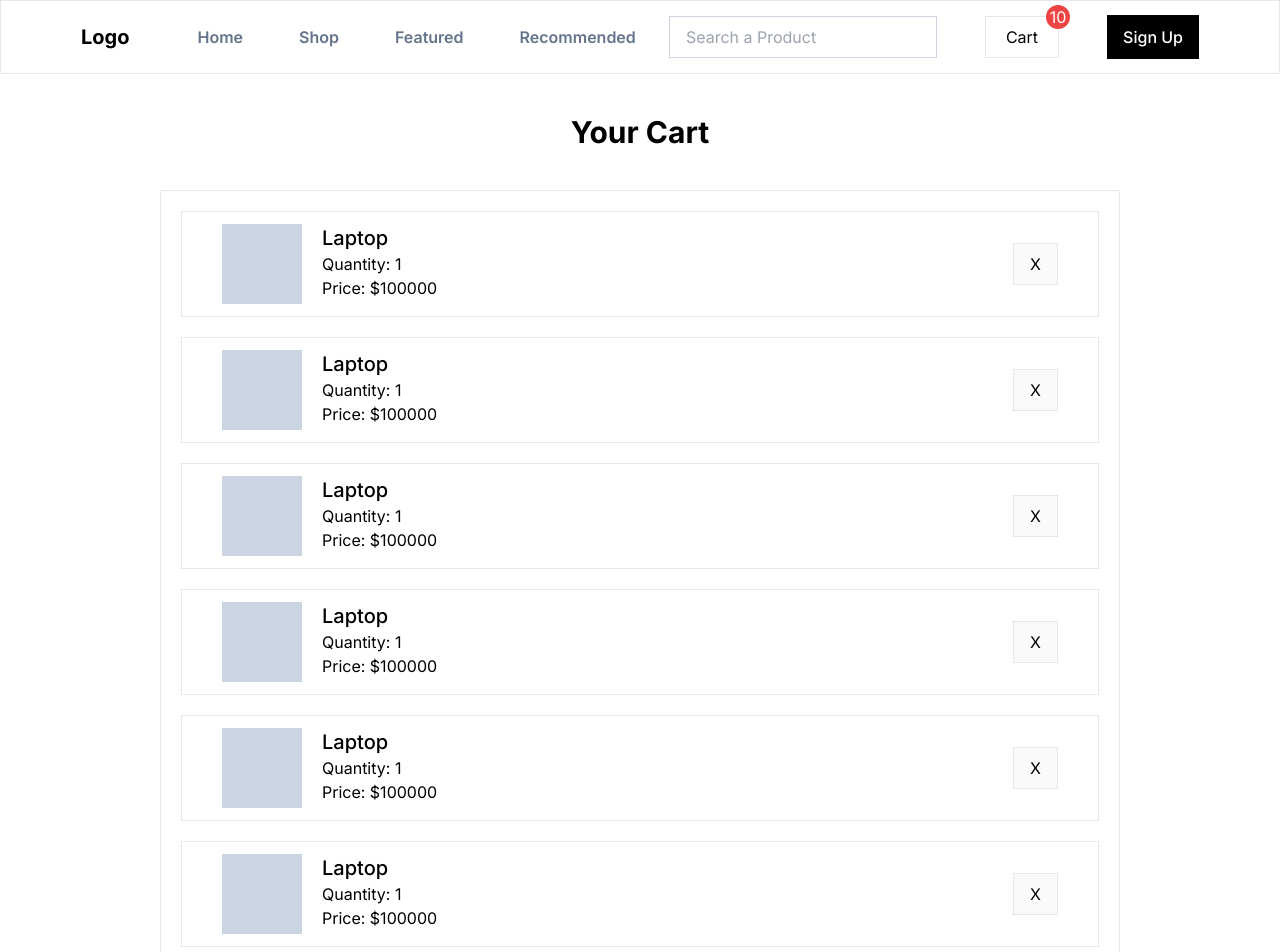
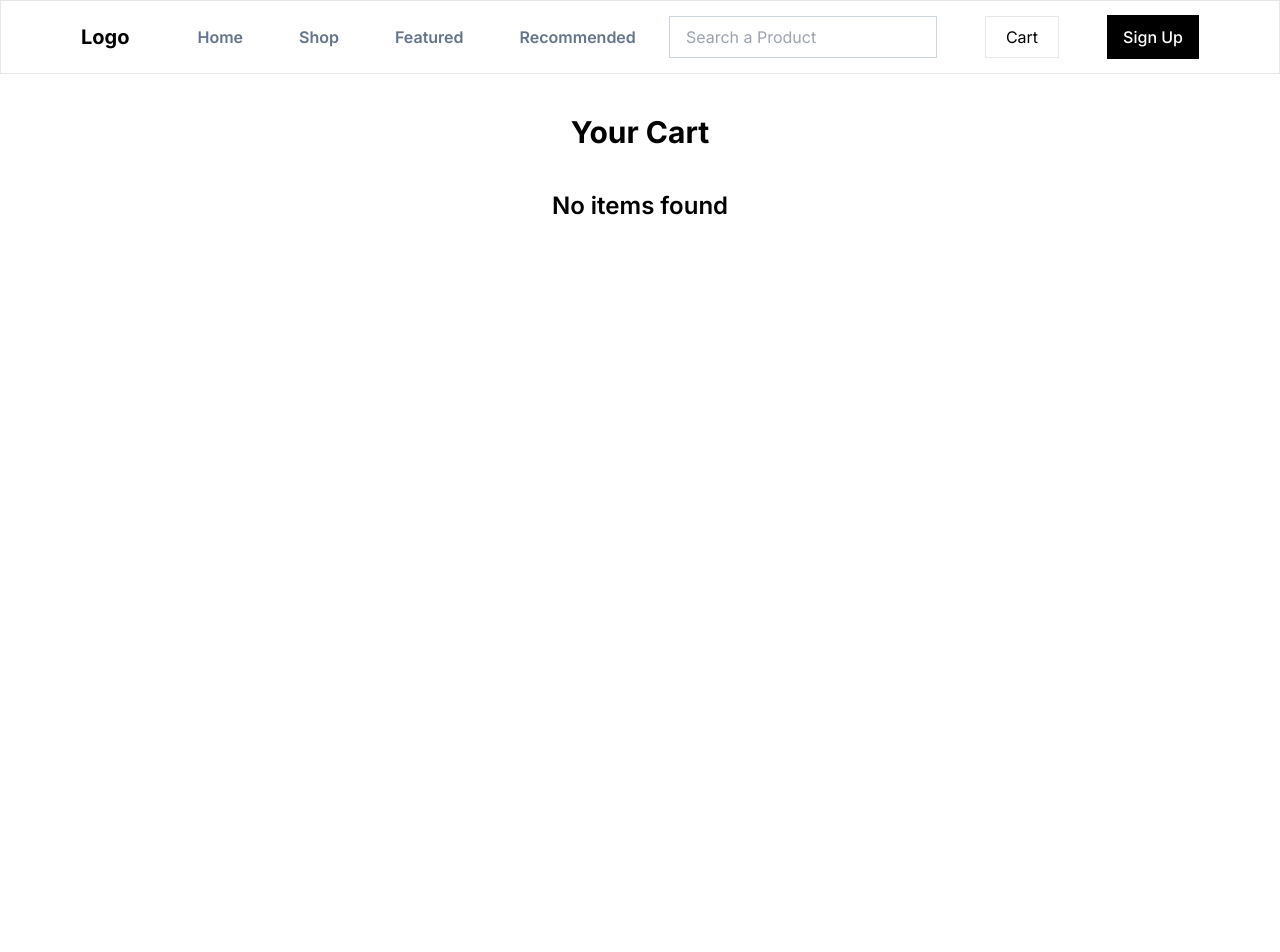
Before and after one commit to prakashcs44/nextjs_ecommerce, a Next.js app: page /cart in a window 1280 px wide. Shown: the top 952 px of the page. After the commit the page ends 800 px from the top, so only its background shows below. Built offline with nearby package versions, Linux system fonts and the light colour scheme.

Commit message:
added add to cart functionality

```diff
--- a/app/cart/page.jsx
+++ /dev/null
@@ -1,45 +0,0 @@
-"use client"
-import React from 'react'
-import CartItem from "@/components/CartItem"
-
-function page() {
-  return (
-    <div className='mt-10'>
-      <h1 className='text-center font-bold text-3xl'>Your Cart</h1>
-      <div className=' py-10 flex flex-col gap-10 items-center'>
-        <div className='space-y-5  border py-5 px-5 w-3/4'>
-        <CartItem/>
-        <CartItem/>
-        <CartItem/>
-        <CartItem/>
-        <CartItem/>
-        <CartItem/>
-        </div>
-        <div className='border px-6 py-5 space-y-5 h-fit w-1/2'>
-         <h1 className='text-2xl text-center'>Order summary</h1>
-         <div className='space-y-6'>
-            <div className='border-b flex justify-between'>
-                <p>Sub Total:</p>
-                <p>$8000</p>
-
-            </div>
-            <div className='border-b flex justify-between'>
-                <p>Shipping:</p>
-                <p>$10</p>
-
-            </div>
-            <div className='border-b font-semibold flex justify-between'>
-                <p>Order Total:</p>
-                <p>$8010</p>
-
-            </div>
-         </div>
-         <button className=' px-3 py-2 bg-black text-white w-full hover:bg-slate-800'>Checkout</button>
-        </div>
-      </div>
-
-    </div>
-  )
-}
-
-export default page
--- /dev/null
+++ b/app/cart/page.tsx
@@ -0,0 +1,57 @@
+"use client";
+import React, { useMemo, useState } from "react";
+import CartItem from "@/components/CartItem";
+import { useCart } from "@/contexts/cartContext";
+
+const SHIPPING_CHARGE = 10;
+
+function page() {
+  const { cart } = useCart();
+
+  const totalPrice = useMemo(() => {
+    return cart.reduce((acc: any, curr: any) => {
+      return acc + curr.price;
+    }, 0);
+  }, [cart]);
+
+  return (
+    <div className="mt-10">
+      <h1 className="text-center font-bold text-3xl">Your Cart</h1>
+      {cart.length === 0 ? (
+        <h1 className="text-center py-10 font-semibold text-2xl">
+          No items found
+        </h1>
+      ) : (
+        <div className=" py-10 flex flex-col gap-10 items-center">
+          <div className="space-y-5  border py-5 px-5 w-3/4">
+            {cart.map((product: any) => (
+              <CartItem key={product.id} product={product} />
+            ))}
+          </div>
+          <div className="border px-6 py-5 space-y-5 h-fit w-1/2">
+            <h1 className="text-2xl text-center">Order summary</h1>
+            <div className="space-y-6">
+              <div className="border-b flex justify-between">
+                <p>Sub Total:</p>
+                <p>${totalPrice}</p>
+              </div>
+              <div className="border-b flex justify-between">
+                <p>Shipping:</p>
+                <p>${SHIPPING_CHARGE}</p>
+              </div>
+              <div className="border-b font-semibold flex justify-between">
+                <p>Order Total:</p>
+                <p>${totalPrice + SHIPPING_CHARGE}</p>
+              </div>
+            </div>
+            <button className=" px-3 py-2 bg-black text-white w-full hover:bg-slate-800">
+              Checkout
+            </button>
+          </div>
+        </div>
+      )}
+    </div>
+  );
+}
+
+export default page;
--- a/app/globals.css
+++ b/app/globals.css
@@ -6,7 +6,7 @@
 
 .home-main {
     width: 97vw;
-    height: 70vh;
+    height: 80vh;
     margin: auto;
     background: rgba(0, 0, 0, 0.7) url("/laptop.jpg");
     background-blend-mode: overlay;
--- a/app/layout.tsx
+++ b/app/layout.tsx
@@ -2,6 +2,7 @@ import type { Metadata } from "next";
 import { Inter } from "next/font/google";
 import "./globals.css";
 import Navbar from "@/components/Navbar"
+import CardContextProvider from "@/contexts/cartContext";
 
 const inter = Inter({ subsets: ["latin"] });
 
@@ -17,10 +18,13 @@ export default function RootLayout({
 }>) {
   return (
     <html lang="en">
+      <CardContextProvider>
       <body className={inter.className}>
         <Navbar/>
         {children}
         </body>
+      </CardContextProvider>
+
     </html>
   );
 }
--- a/app/product/[id]/page.tsx
+++ b/app/product/[id]/page.tsx
@@ -1,4 +1,5 @@
 
+import AddToCart from '@/components/AddToCart';
 import React from 'react'
 
 
@@ -24,7 +25,7 @@ async function page(props:any) {
       <h1 className='font-bold text-3xl'>{product.title}</h1>
       <p>{product.description}</p>
       <p className='font-semibold text-xl'>Price: ${product.price}</p>
-      <button className='bg-black py-2 px-4 text-white hover:bg-slate-800'>Add to Cart</button>
+       <AddToCart product = {product}/>
       </div>
 
 
--- /dev/null
+++ b/components/AddToCart.tsx
@@ -0,0 +1,42 @@
+"use client";
+import { useCart } from "@/contexts/cartContext";
+import React, { useEffect, useState } from "react";
+
+
+function AddToCart(props: any) {
+  const product = props.product;
+  const [itemAdded, setItemAdded] = useState(false);
+  const {cart,removeItemFromCart,addItemToCart} = useCart();
+
+  useEffect(() => {
+
+
+    if (cart.length === 0) return;
+
+    const productExists = cart.find((p: any) => p.id === product.id);
+    if (productExists) {
+      setItemAdded(true);
+    }
+  }, [product]);
+
+  const handler = () => {
+    if (itemAdded) {
+      removeItemFromCart(product.id);
+      setItemAdded(false);
+    } else {
+      addItemToCart(product);
+      setItemAdded(true);
+    }
+  };
+
+  return (
+    <button
+      className="bg-black py-2 px-4 text-white hover:bg-slate-800"
+      onClick={handler}
+    >
+      {itemAdded ? "Remove From Cart" : "Add To Cart"}
+    </button>
+  );
+}
+
+export default AddToCart;
--- a/components/CartItem.tsx
+++ b/components/CartItem.tsx
@@ -1,6 +1,13 @@
+"use client"
+import { useCart } from '@/contexts/cartContext';
 import React from 'react'
 
-function CartItem() {
+function CartItem(props:any) {
+
+  const product = props.product;
+  const {removeItemFromCart} = useCart();
+
+
 
 
 
@@ -8,17 +15,17 @@ function CartItem() {
     <div className='flex items-center justify-between px-10 border py-3 gap-3'>
 
        <div className='flex gap-5'>
-        <div className='size-20 bg-slate-300'/>
+        <img src={product?.image} alt = {product?.title} className=' w-44'/>
 
          <div>
-          <h1 className='font-medium text-xl'>Laptop</h1>
+          <h1 className='font-medium text-xl'>{product?.title}</h1>
           <p>Quantity: 1</p>
-          <p>Price: $100000</p>
+          <p>Price: ${product?.price}</p>
          </div>
 
        </div>
 
-       <button className=' py-2 px-4 border bg-slate-50 hover:bg-slate-100'>X</button>
+       <button className=' py-2 px-4 border bg-slate-50 hover:bg-slate-100' onClick={()=>removeItemFromCart(product?.id)}>X</button>
 
     </div>
   )
--- a/components/Navbar.tsx
+++ b/components/Navbar.tsx
@@ -3,6 +3,7 @@
 import Link from "next/link";
 import { usePathname } from "next/navigation";
 import Search from "./Search";
+import { useCart } from "@/contexts/cartContext";
 
 const navLinks = [
   {
@@ -25,6 +26,7 @@ const navLinks = [
 
 const Navbar = () => {
   const pathname = usePathname();
+  const { cart } = useCart();
 
   return (
     <nav className=" bg-white flex items-center  py-2 px-20 border justify-between sticky top-0 left-0 right-0 z-50">
@@ -49,10 +51,17 @@ const Navbar = () => {
       <div className="flex items-center gap-12">
         <Search />
 
-        <Link href="/cart" className="py-2 px-5 border hover:bg-slate-50 relative">
+        <Link
+          href="/cart"
+          className="py-2 px-5 border hover:bg-slate-50 relative"
+        >
           Cart
-          <div className="absolute size-6 bg-red-500 rounded-full top-0 left-full -translate-y-1/2 -translate-x-1/2 text-white flex items-center justify-center">10</div>
-          </Link>
+          {cart.length > 0 && (
+            <div className="absolute size-6 bg-red-500 rounded-full top-0 left-full -translate-y-1/2 -translate-x-1/2 text-white flex items-center justify-center">
+              {cart.length}
+            </div>
+          )}
+        </Link>
 
         <div>
           <Link
--- /dev/null
+++ b/contexts/cartContext.tsx
@@ -0,0 +1,52 @@
+"use client";
+
+import { addItem, getCart, removeItem } from "@/utils/localStorage";
+import React, { createContext, useContext, useEffect, useState } from "react";
+
+interface CartContextProviderProps {
+  children: React.ReactNode;
+}
+
+const CartContext = createContext<any>({});
+
+const CartContextProvider: React.FC<CartContextProviderProps> = ({ children }) => {
+  const [cart, setCart] = useState([]);
+
+  const removeItemFromCart = (id: any) => {
+    removeItem(id);
+    setCart(getCart());
+  };
+
+  const addItemToCart = (item: any) => {
+    addItem(item);
+    setCart(getCart());
+  };
+
+  useEffect(() => {
+    setCart(getCart());
+
+    const handleStorage = (event: StorageEvent) => {
+      if (event.key === "cart" && event.newValue) {
+        setCart(JSON.parse(event.newValue));
+      }
+    };
+
+    window.addEventListener("storage", handleStorage);
+
+    return () => {
+      window.removeEventListener("storage", handleStorage);
+    };
+  }, []);
+
+  return (
+    <CartContext.Provider value={{ cart, removeItemFromCart, addItemToCart }}>
+      {children}
+    </CartContext.Provider>
+  );
+};
+
+export default CartContextProvider;
+
+export const useCart = () => {
+  return useContext(CartContext);
+};
--- /dev/null
+++ b/utils/localStorage.tsx
@@ -0,0 +1,17 @@
+export const getCart  = ()=>{
+    const cart = localStorage.getItem("cart");
+    if(!cart) return [];
+    return JSON.parse(cart)|| [];
+  }
+
+export const addItem = (item:any)=>{
+   const cart = getCart();
+   const newCart  = [...cart,item];
+   localStorage.setItem("cart",JSON.stringify(newCart));
+}
+
+export const removeItem = (id:any)=>{
+  const cart = getCart();
+  const newCart = cart.filter((item:any)=>item.id!==id);
+  localStorage.setItem("cart",JSON.stringify(newCart));
+}
```
